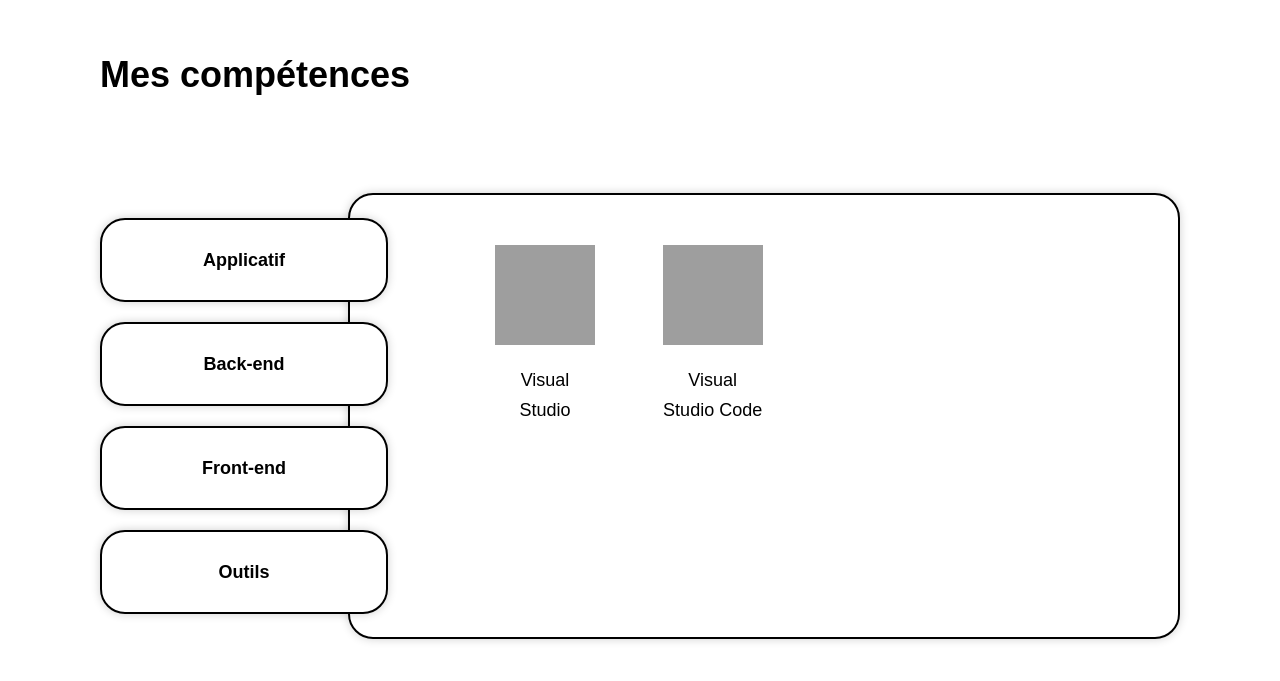
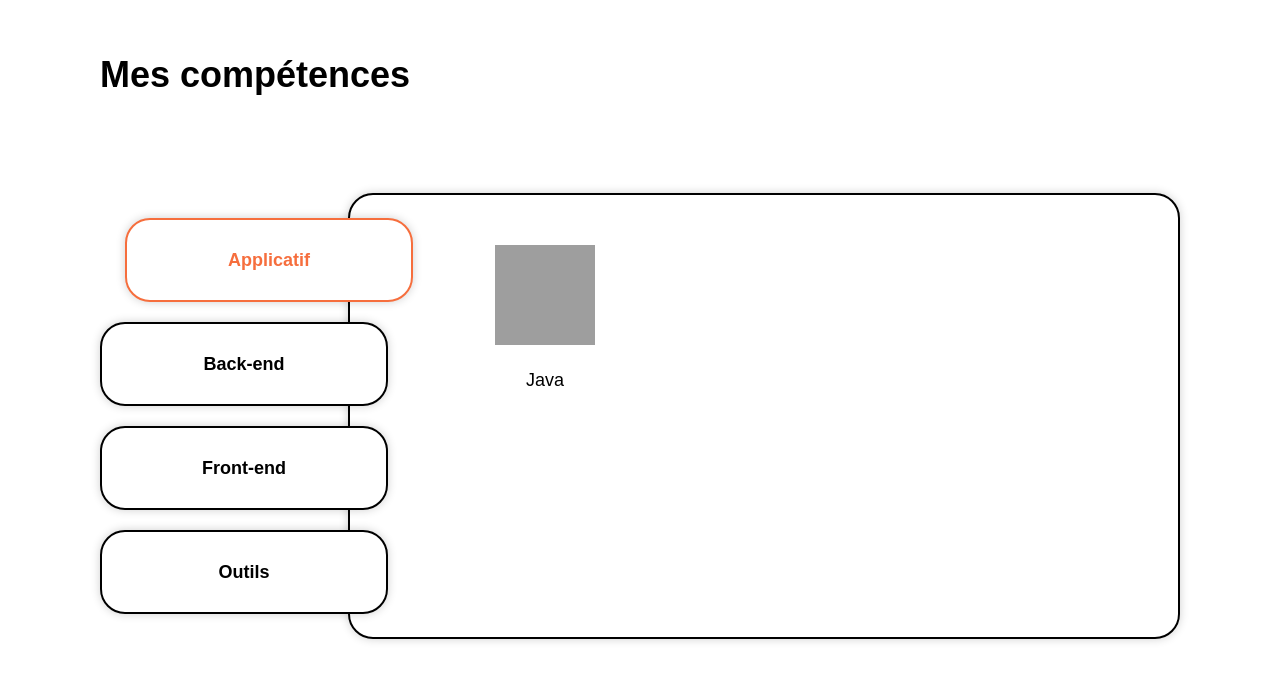
Before and after one commit to PastArizox/Portfolio, a plain HTML site: page index.html in a window 1280 px wide. Shown: the part 823-1504 px from the top of the page. Drawn offline with Linux system fonts and the light colour scheme; grey boxes are pictures that could not be loaded.

Commit message:
Finished skills menu animation + javascript menu state

```diff
--- a/assets/css/styles.css
+++ b/assets/css/styles.css
@@ -228,6 +228,12 @@ header {
     z-index: 99;
 }
 
+.skills .table .menu .active {
+    border: solid 2px var(--color-accent);
+    translate: 25px;
+    color: var(--color-accent);
+}
+
 .skills .table .menu .category:hover {
     border: solid 2px var(--color-accent);
     translate: 25px;
@@ -261,6 +267,11 @@ header {
 .skills .table .content .list .skill img {
     height: 100px;
     width: 100px;
+    transition: var(--transition);
+}
+
+.skills .table .content .list .skill img:hover {
+    scale: 1.1;
 }
 
 .skills .table .content .list .skill span {
--- /dev/null
+++ b/assets/data/skills.json
@@ -0,0 +1,43 @@
+{
+    "software": [
+        {
+            "name": "Java",
+            "icon": "https://place-hold.it/100x100",
+            "url": "https://www.java.com/"
+        }
+    ],
+
+    "back-end": [
+        {
+            "name": "Dotnet",
+            "icon": "https://place-hold.it/100x100",
+            "url": "https://dotnet.microsoft.com/"
+        }
+    ],
+
+    "front-end": [
+        {
+            "name": "HTML",
+            "icon": "https://place-hold.it/100x100",
+            "url": "https://wikipedia.org/wiki/HTML"
+        },
+        {
+            "name": "CSS",
+            "icon": "https://place-hold.it/100x100",
+            "url": "https://wikipedia.org/wiki/CSS"
+        }
+    ],
+
+    "tools": [
+        {
+            "name": "Visual Studio",
+            "icon": "https://place-hold.it/100x100",
+            "url": "https://visualstudio.microsoft.com/"
+        },
+        {
+            "name": "Visual Studio Code",
+            "icon": "https://place-hold.it/100x100",
+            "url": "https://code.visualstudio.com/"
+        }
+    ]
+}
--- a/assets/javascript/main.js
+++ b/assets/javascript/main.js
@@ -10,7 +10,7 @@ function makeSkillElement({ url: href, icon: src, name }) {
     `;
 }
 
-function makeSkillListElement(skills) {
+function makeSkillListElement({ skills, categoryName }) {
     let skillElements = '';
 
     skills.forEach((skill) => {
@@ -18,16 +18,59 @@ function makeSkillListElement(skills) {
     });
 
     return `
-    <div class="list">
+    <div class="list ${categoryName}">
         ${skillElements}
     </div>
     `;
 }
 
-fetch('assets/data/skills/tools.json')
+// Show/Hide Skills
+
+const skillCategories = document.querySelectorAll(
+    '.skills .table .menu .category'
+);
+
+skillCategories.forEach((category) => {
+    category.addEventListener('click', (event) => {
+        event.preventDefault();
+
+        skillCategories.forEach((category) => {
+            category.classList.remove('active');
+        });
+
+        event.target.classList.add('active');
+
+        const categoryName = event.target.getAttribute('data-category');
+        const categoryElement = document.querySelector(
+            `.skills .table .content .${categoryName}`
+        );
+
+        document
+            .querySelectorAll('.skills .table .content .list')
+            .forEach((list) => {
+                list.style.display = 'none';
+            });
+
+        categoryElement.style.display = 'grid';
+    });
+});
+
+// Get Data
+
+fetch('assets/data/skills.json')
     .then((response) => response.json())
-    .then((tools) => {
-        const skillListElement = makeSkillListElement(tools);
-        document.querySelector('.skills .table .content').innerHTML =
-            skillListElement;
+    .then((skills) => {
+        const categoryNames = Object.keys(skills);
+
+        categoryNames.forEach((categoryName) => {
+            const skillListElement = makeSkillListElement({
+                skills: skills[categoryName],
+                categoryName,
+            });
+            document.querySelector('.skills .table .content').innerHTML +=
+                skillListElement;
+        });
+    })
+    .then(() => {
+        skillCategories[0].click();
     });
--- a/index.html
+++ b/index.html
@@ -6,7 +6,7 @@
 
         <link rel="stylesheet" href="assets/css/styles.css" />
 
-        <script src="assets/javascript/main.js" defer></script>
+        <script type="module" src="assets/javascript/main.js" defer></script>
 
         <title>Mon Portfolio</title>
     </head>
@@ -55,10 +55,18 @@
             <h2>Mes compétences</h2>
             <div class="table">
                 <div class="menu">
-                    <a href="#" class="category" id="software">Applicatif</a>
-                    <a href="#" class="category" id="back-end">Back-end</a>
-                    <a href="#" class="category" id="front-end">Front-end</a>
-                    <a href="#" class="category" id="tools">Outils</a>
+                    <a href="#" class="category" data-category="software">
+                        Applicatif
+                    </a>
+                    <a href="#" class="category" data-category="back-end">
+                        Back-end
+                    </a>
+                    <a href="#" class="category" data-category="front-end">
+                        Front-end
+                    </a>
+                    <a href="#" class="category" data-category="tools">
+                        Outils
+                    </a>
                 </div>
                 <div class="content">
                     <!-- <div class="list">
```
